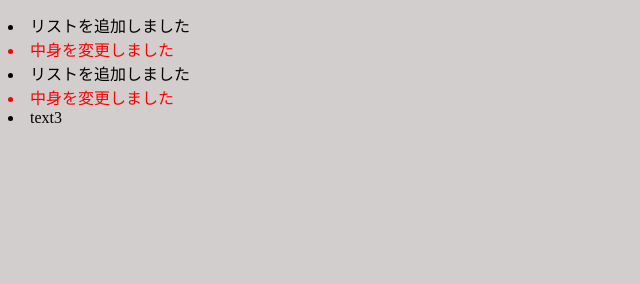
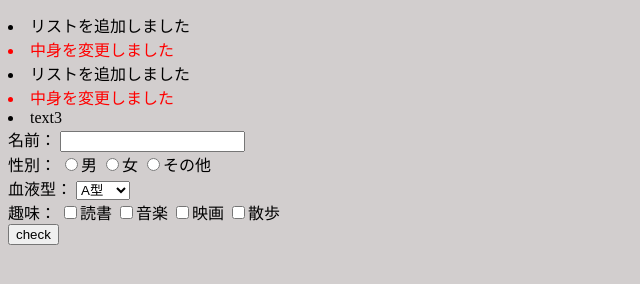
Before and after one commit to mhr1226/javascript-basic-kadai, a plain HTML site: page jquery-basic/index.html in a window 1280 px wide. Shown: the part 110-394 px from the top of the page, without its empty margins (0-640 px from the left). Drawn offline with nearby package versions, Linux system fonts and the light colour scheme.

Commit message:
フォーム内の情報をDOM操作で行う方法の学習

```diff
--- a/jquery-basic/index.html
+++ b/jquery-basic/index.html
@@ -17,6 +17,41 @@
     <li class="sampleText1">text1</li>
     <li class="sampleText2">text2</li>
     <li class="Sampletext3">text3</li>
+
+    <form>
+      <!-- 名前 -->
+      <div>
+        <span>名前：</span>
+        <input type="text" name="username" />
+      </div>
+      <!-- 性別 -->
+      <div>
+        <span>性別：</span>
+        <input type="radio" name="gender" value="male">男
+        <input type="radio" name="gender" value="female">女
+        <input type="radio" name="gender" value="other">その他
+      </div>
+      <!-- 血液型 -->
+      <div>
+        <span>血液型：</span>
+        <select name="blood">
+          <option value="a">A型</option>
+          <option value="b">B型</option>
+          <option value="o">O型</option>
+          <option value="ab">AB型</option>
+          <option value="unknown">不明</option>
+        </select>
+      </div>
+      <!-- 趣味 -->
+      <div>
+        <span>趣味：</span>
+        <input type="checkbox" name="hobby" value="book">読書
+        <input type="checkbox" name="hobby" value="music">音楽
+        <input type="checkbox" name="hobby" value="movie">映画
+        <input type="checkbox" name="hobby" value="walk">散歩
+      </div>
+      <input type="button" id="check" value="check" />
+    </form>
   </main>
 </body>
 </html>
--- a/jquery-basic/js/script.js
+++ b/jquery-basic/js/script.js
@@ -73,6 +73,31 @@ $('h1').on('click', () =>{
   $('h1').addClass('fontColor');
 });
 
+$('h1').on('click', ()=>{
+  $('h1').hide();
+});
+$('p').on('dblclick', () =>{
+  $('h1').show();
+});
+
+});
+
+$(formValue = () =>{
+  $('#check').on('click', ()=>{
+    console.log(`名前：${$('[name="username"]').val()}`);
+
+    // ラジオボタンではどのボタンが選択されているかチェックの必要性がある
+    // その為、:checkedプロパティを使うことで取得できるようにする
+    console.log(`性別：${$('[name="gender"]:checked').val()}`);
+
+    console.log(`血液型：${$('[name="blood"]').val()}`);
 
 
+    // thisを使う時は通常の関数を使う（thisのスコープが外側になり、
+    // どこを参照しているのかが不明確もしくは見つからないため）
+    $('[name="hobby"]:checked').each(function() {
+      console.log(`趣味：${$(this).val()}`);
+    });
+
+  });
 });
```
